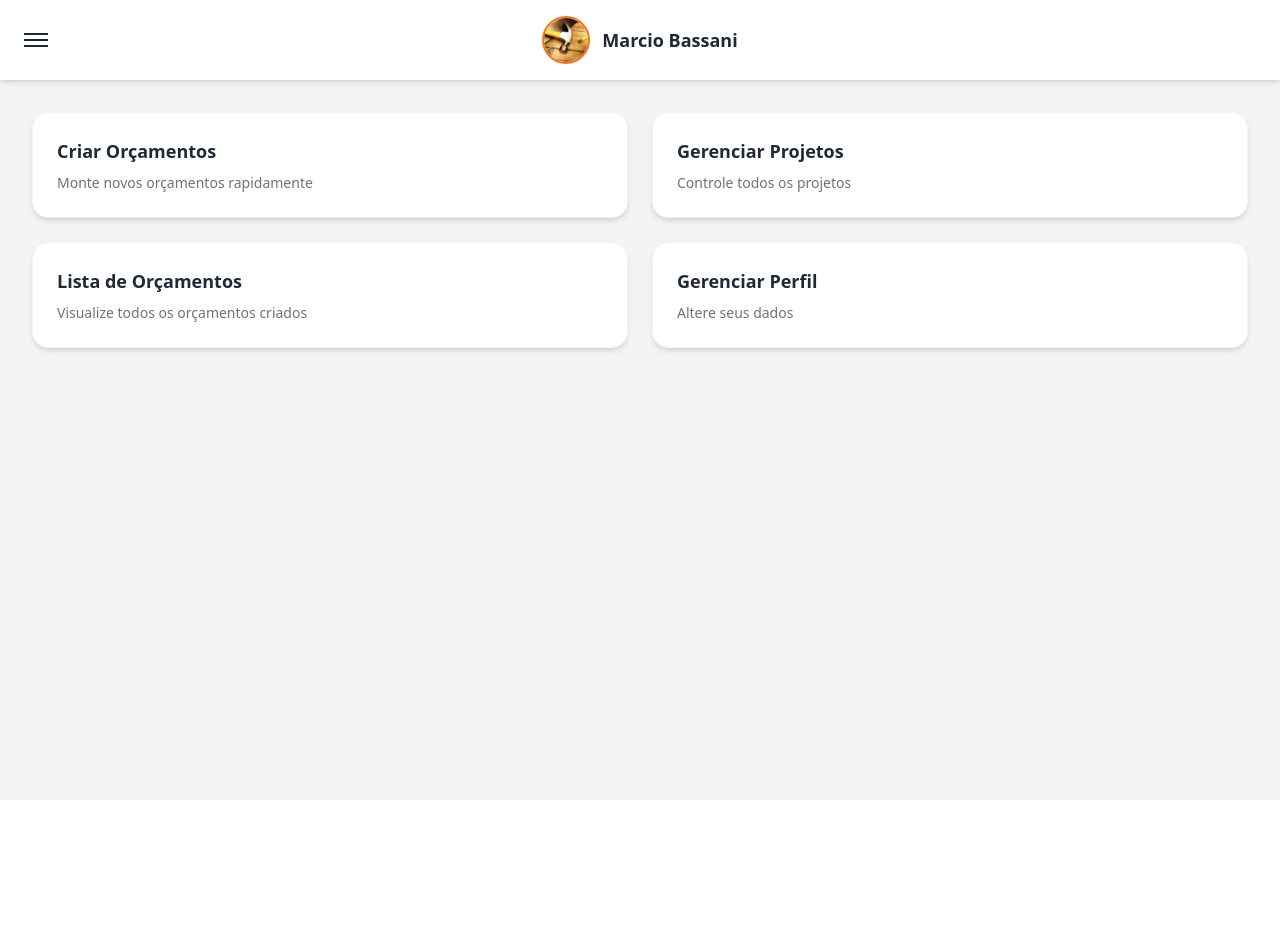
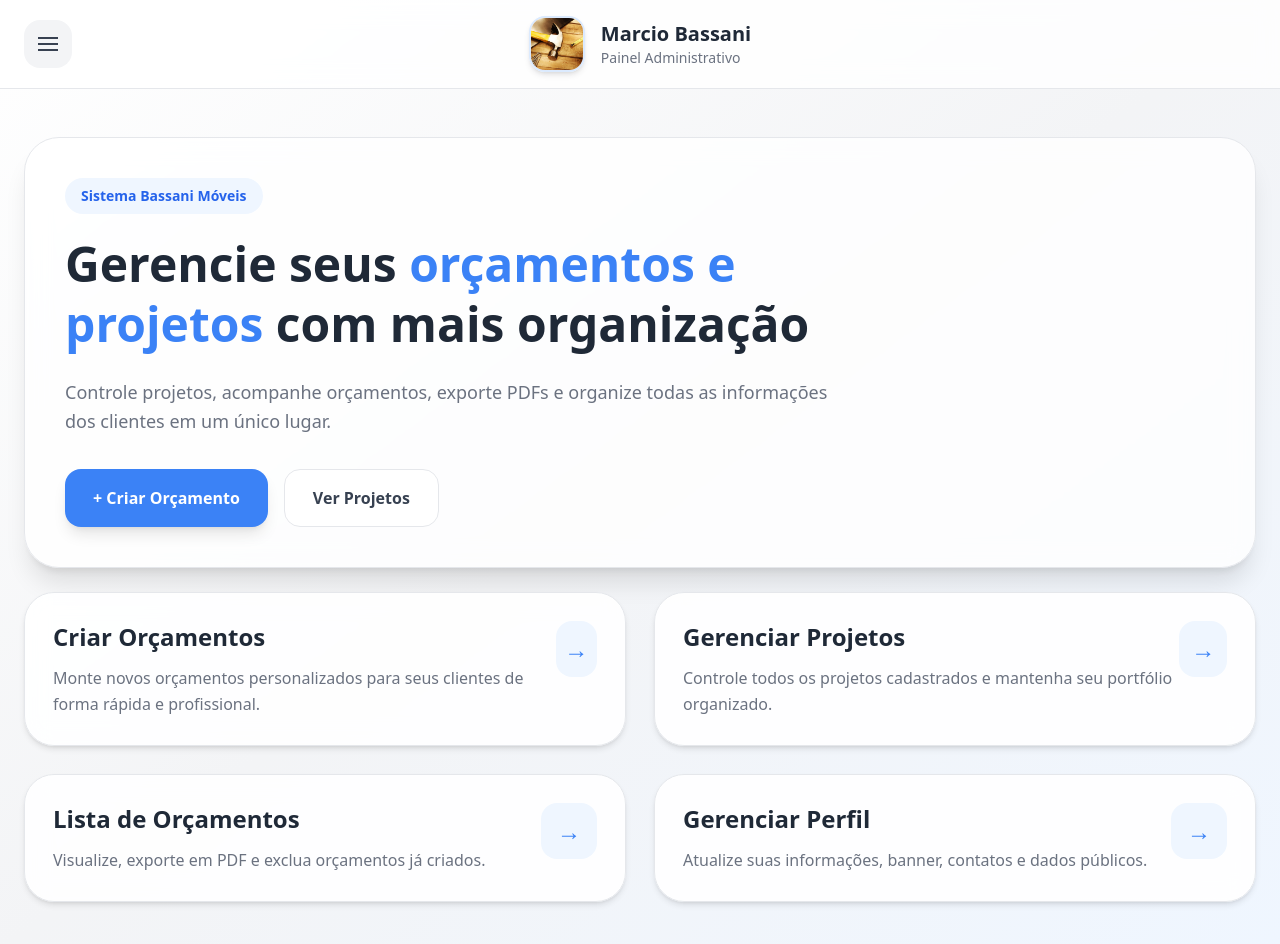
Before and after one commit to Rh4yanna/marcenaria, a React (Vite) app: page /home in a window 1280 px wide. Shown: the top 944 px of the page. Before the commit the page ends 800 px from the top, so only its background shows below. Built offline with nearby package versions, Linux system fonts and the light colour scheme; sample sign-in values are in the browser's storage.

Commit message:
atualização design home

```diff
--- a/src/pages/home.jsx
+++ b/src/pages/home.jsx
@@ -4,6 +4,7 @@ import logo from "../assets/logo.jpg";
 
 function Home() {
   const navigate = useNavigate();
+
   const [menuOpen, setMenuOpen] = useState(false);
 
   const irPara = (path) => {
@@ -11,101 +12,297 @@ function Home() {
     navigate(path);
   };
 
-  const MenuItem = ({ label, path }) => (
+  const MenuItem = ({ label, desc, path }) => (
     <button
       onClick={() => irPara(path)}
-      className="w-full text-left px-4 py-3 hover:bg-gray-100 rounded-lg transition"
+      className="w-full text-left p-4 rounded-2xl hover:bg-blue-50 transition border border-transparent hover:border-blue-100"
     >
+      <h3 className="font-semibold text-gray-800">
         {label}
+      </h3>
+
+      <p className="text-sm text-gray-500 mt-1">
+        {desc}
+      </p>
     </button>
   );
 
   const CardButton = ({ title, desc, path }) => (
     <div
       onClick={() => navigate(path)}
-      className="cursor-pointer bg-white shadow-md hover:shadow-xl transition rounded-2xl p-6 border border-gray-100"
+      className="
+        group
+        cursor-pointer
+        bg-white/90
+        backdrop-blur-md
+        border border-gray-200
+        hover:border-blue-200
+        rounded-[30px]
+        p-7
+        shadow-md
+        hover:shadow-2xl
+        transition-all
+        duration-300
+      "
     >
-      <h3 className="text-lg font-bold text-gray-800">{title}</h3>
-      <p className="text-sm text-gray-500 mt-2">{desc}</p>
+      <div className="flex items-start justify-between">
+        <div>
+          <h3 className="text-2xl font-bold text-gray-800 group-hover:text-blue-600 transition">
+            {title}
+          </h3>
+
+          <p className="text-gray-500 mt-3 leading-relaxed">
+            {desc}
+          </p>
+        </div>
+
+        <div
+          className="
+            w-14 h-14
+            rounded-2xl
+            bg-blue-50
+            flex items-center justify-center
+            text-blue-500
+            text-2xl
+            group-hover:bg-blue-100
+            transition
+          "
+        >
+          →
+        </div>
+      </div>
     </div>
   );
 
   return (
-    <div className="min-h-screen bg-gray-100 flex flex-col">
+    <div className="min-h-screen bg-gradient-to-br from-white via-gray-100 to-blue-50">
 
       {/* HEADER */}
-      <header className="bg-white shadow-md px-6 py-4 flex items-center justify-between">
+      <header className="sticky top-0 z-30 bg-white/80 backdrop-blur-md border-b border-gray-200">
+        <div className="max-w-7xl mx-auto px-6 py-4 flex items-center justify-between">
 
           {/* MENU */}
           <button
             onClick={() => setMenuOpen(!menuOpen)}
-          className="flex flex-col gap-1"
+            className="
+              w-12 h-12
+              rounded-2xl
+              bg-gray-100
+              hover:bg-blue-50
+              flex flex-col items-center justify-center gap-1
+              transition
+            "
           >
-          <span className="w-6 h-0.5 bg-gray-800"></span>
-          <span className="w-6 h-0.5 bg-gray-800"></span>
-          <span className="w-6 h-0.5 bg-gray-800"></span>
+            <span className="w-5 h-0.5 bg-gray-700"></span>
+            <span className="w-5 h-0.5 bg-gray-700"></span>
+            <span className="w-5 h-0.5 bg-gray-700"></span>
           </button>
 
           {/* LOGO */}
-        <div className="flex items-center gap-3">
+          <div className="flex items-center gap-4">
             <img
               src={logo}
               alt="logo"
-            className="w-12 h-12 rounded-full object-cover border-2 border-orange-500"
+              className="
+                w-14 h-14
+                rounded-2xl
+                object-cover
+                border-2 border-blue-100
+                shadow-md
+              "
             />
-          <span className="font-semibold text-gray-800 text-lg">
+
+            <div>
+              <h1 className="text-xl font-bold text-gray-800">
                 Marcio Bassani
-          </span>
+              </h1>
+
+              <p className="text-sm text-gray-500">
+                Painel Administrativo
+              </p>
+            </div>
           </div>
 
-        <div className="w-6"></div>
+          <div className="w-12"></div>
+        </div>
       </header>
 
       {/* MENU LATERAL */}
       {menuOpen && (
         <>
+          {/* OVERLAY */}
           <div
-            className="fixed inset-0 bg-black/30 z-40"
+            className="fixed inset-0 bg-black/30 backdrop-blur-sm z-40"
             onClick={() => setMenuOpen(false)}
           />
 
-          <div className="fixed top-0 left-0 w-64 h-full bg-white shadow-xl p-4 z-50">
-            <MenuItem label="Criar Orçamentos" path="/criarOrc" />
-            <MenuItem label="Lista de Orçamentos" path="/listaOrc" />
-            <MenuItem label="Gerenciar Projetos" path="/gerenciarProj" />
-            <MenuItem label="Adicionar Projeto" path="/adicionarProj" />
-            <MenuItem label="Gerenciar Perfil" path="/gerenciarPerfil" />
+          {/* SIDEBAR */}
+          <div
+            className="
+              fixed top-0 left-0
+              w-80 h-full
+              bg-white
+              shadow-2xl
+              z-50
+              p-6
+              border-r border-gray-200
+            "
+          >
+            {/* TOPO MENU */}
+            <div className="flex items-center gap-4 mb-8">
+              <img
+                src={logo}
+                alt="logo"
+                className="w-14 h-14 rounded-2xl object-cover"
+              />
+
+              <div>
+                <h2 className="font-bold text-gray-800">
+                  Marcio Bassani
+                </h2>
+
+                <p className="text-sm text-gray-500">
+                  Gestão de móveis planejados
+                </p>
+              </div>
+            </div>
+
+            {/* LINKS */}
+            <div className="flex flex-col gap-2">
+
+              <MenuItem
+                label="Criar Orçamentos"
+                desc="Monte novos orçamentos rapidamente"
+                path="/criarOrc"
+              />
+
+              <MenuItem
+                label="Lista de Orçamentos"
+                desc="Visualize todos os orçamentos"
+                path="/listaOrc"
+              />
+
+              <MenuItem
+                label="Gerenciar Projetos"
+                desc="Controle seus projetos"
+                path="/gerenciarProj"
+              />
+
+              <MenuItem
+                label="Adicionar Projeto"
+                desc="Cadastre novos projetos"
+                path="/adicionarProj"
+              />
+
+              <MenuItem
+                label="Gerenciar Perfil"
+                desc="Atualize seus dados"
+                path="/gerenciarPerfil"
+              />
+            </div>
           </div>
         </>
       )}
 
-      {/* CONTEÚDO */}
-      <main className="p-8 grid grid-cols-1 md:grid-cols-2 gap-6">
+      {/* HERO */}
+      <section className="max-w-7xl mx-auto px-6 pt-12 pb-6">
+        <div
+          className="
+            bg-white/80
+            backdrop-blur-md
+            border border-gray-200
+            rounded-[35px]
+            p-10
+            shadow-xl
+          "
+        >
+          <div className="max-w-3xl">
+            <div className="inline-flex items-center gap-2 bg-blue-50 text-blue-600 px-4 py-2 rounded-full text-sm font-semibold mb-5">
+              Sistema Bassani Móveis
+            </div>
+
+            <h1 className="text-5xl font-bold text-gray-800 leading-tight">
+              Gerencie seus
+              <span className="text-blue-500">
+                {" "}orçamentos e projetos
+              </span>
+              {" "}com mais organização
+            </h1>
+
+            <p className="text-gray-500 text-lg mt-6 leading-relaxed">
+              Controle projetos, acompanhe orçamentos,
+              exporte PDFs e organize todas as informações
+              dos clientes em um único lugar.
+            </p>
+
+            <div className="flex flex-wrap gap-4 mt-8">
+
+              <button
+                onClick={() => navigate("/criarOrc")}
+                className="
+                  bg-blue-500
+                  hover:bg-blue-600
+                  text-white
+                  px-7 py-4
+                  rounded-2xl
+                  font-semibold
+                  shadow-lg
+                  transition
+                "
+              >
+                + Criar Orçamento
+              </button>
+
+              <button
+                onClick={() => navigate("/gerenciarProj")}
+                className="
+                  bg-white
+                  hover:bg-gray-50
+                  border border-gray-200
+                  text-gray-700
+                  px-7 py-4
+                  rounded-2xl
+                  font-semibold
+                  transition
+                "
+              >
+                Ver Projetos
+              </button>
+
+            </div>
+          </div>
+        </div>
+      </section>
+
+      {/* CARDS */}
+      <main className="max-w-7xl mx-auto px-6 pb-12">
+        <div className="grid grid-cols-1 md:grid-cols-2 gap-7">
 
           <CardButton
             title="Criar Orçamentos"
-          desc="Monte novos orçamentos rapidamente"
+            desc="Monte novos orçamentos personalizados para seus clientes de forma rápida e profissional."
             path="/criarOrc"
           />
 
           <CardButton
             title="Gerenciar Projetos"
-          desc="Controle todos os projetos"
+            desc="Controle todos os projetos cadastrados e mantenha seu portfólio organizado."
             path="/gerenciarProj"
           />
 
           <CardButton
             title="Lista de Orçamentos"
-          desc="Visualize todos os orçamentos criados"
+            desc="Visualize, exporte em PDF e exclua orçamentos já criados."
             path="/listaOrc"
           />
 
           <CardButton
             title="Gerenciar Perfil"
-          desc="Altere seus dados"
+            desc="Atualize suas informações, banner, contatos e dados públicos."
             path="/gerenciarPerfil"
           />
 
+        </div>
       </main>
     </div>
   );
```
Lines whose indentation alone changed are shown as unchanged.
